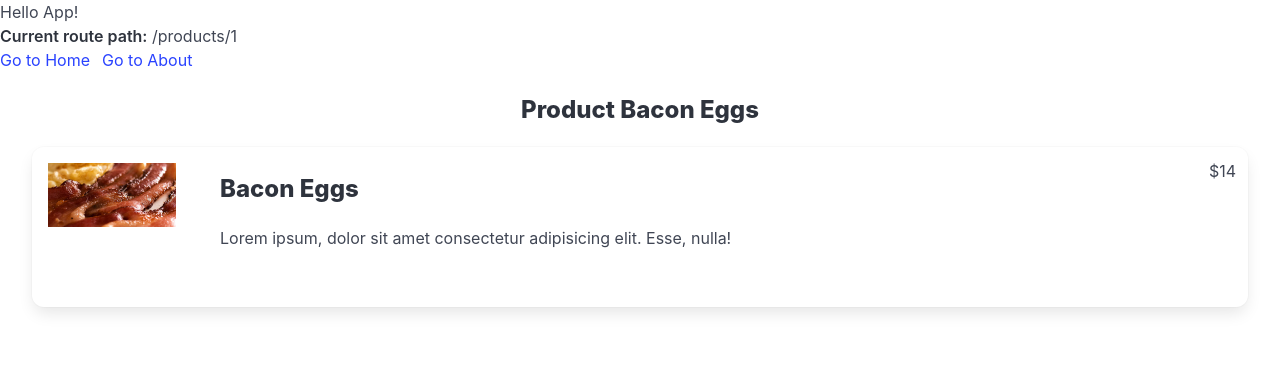
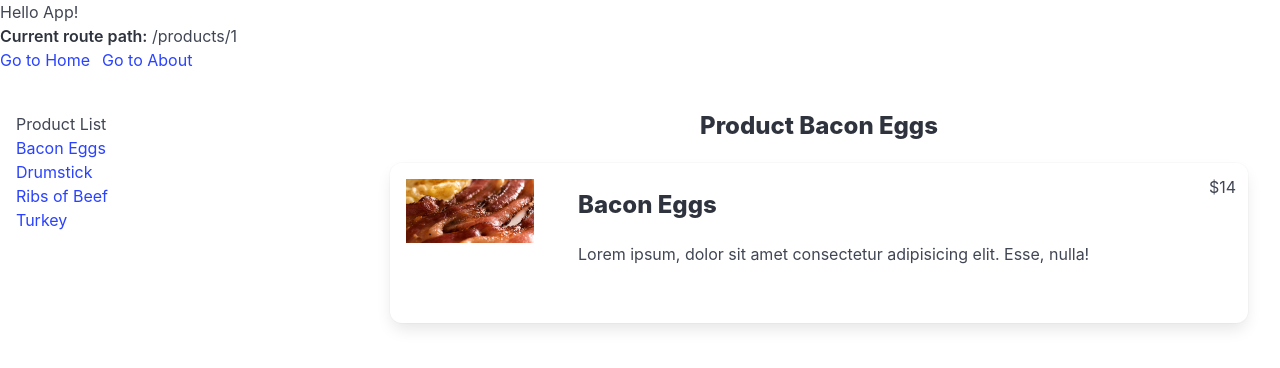
Before and after one commit to ITsLifeOverAll/vue-train-fast-track, a Vue app: page /products/1 in a window 1280 px wide. Shown: the top 368 px of the page. Built offline with nearby package versions, Linux system fonts and the light colour scheme.

Commit message:
子頁面同步響應

```diff
--- a/src/router/index.js
+++ b/src/router/index.js
@@ -25,15 +25,15 @@ const routes = [
       title: 'Blog 投票',
     },
   },
-  {
-    path: '/products/:id',
-    name: 'product',
-    component: () => import('@/views/ProductItemView.vue'),
-    props: true,
-    meta: {
-      title: '產品詳細資訊',
-    },
-  },
+  // {
+  //   path: '/products/:id',
+  //   name: 'product',
+  //   component: () => import('@/views/ProductItemView.vue'),
+  //   props: true,
+  //   meta: {
+  //     title: '產品詳細資訊',
+  //   },
+  // },
   {
     path: '/products',
     name: 'productlist',
--- a/src/views/ProductItemView.vue
+++ b/src/views/ProductItemView.vue
@@ -30,6 +30,7 @@
 
 <script setup>
 import products from '@/data/foods'
+import { computed } from 'vue'
 
 const props = defineProps({
     id: {
@@ -38,8 +39,13 @@ const props = defineProps({
     }
 })
 
-const productId = Number(props.id)
 
-const product = products.find(product => product.id === productId)
+const product = computed(() => {
+    const product = products.find(product => product.id == props.id)
+    if (!product) {
+        throw new Error('Product not found')
+    }
+    return product
+})
 
 </script>
```
